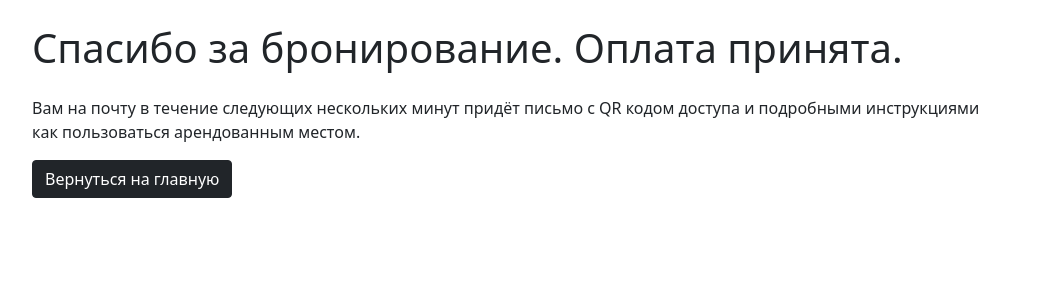
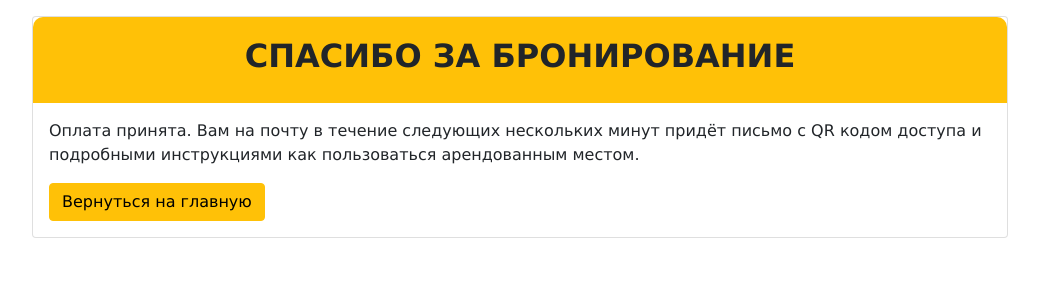
Before and after one commit to balancy/self_storage, a Django app: page /thanks in a window 1280 px wide. Shown: the part 56-356 px from the top of the page, without its empty margins (120-1159 px from the left). Run offline with Django 3.2, Linux system fonts and the light colour scheme; parts of the project's set-up code (start-up, migrations or seed data) failed here and were passed over.

Commit message:
Make some little visual design fot 2 and 3 tabs

```diff
--- a/static/css/styles.css
+++ b/static/css/styles.css
@@ -1,5 +1,6 @@
 .container {
     width: 1000px;
+    font-family: "Verdana", "Arial", "Helvetica Neue", sans-serif;
 }
 
 .caption-bg {
@@ -9,3 +10,19 @@
 .red {
     color: red;
 }
+
+.form-title {
+    background-color: #ffc107;
+    display: flex;
+    align-items: center;
+    justify-content: center;
+    text-transform: uppercase;
+    border-top-left-radius: 10px;
+    border-top-right-radius: 10px;
+    margin: 0;
+    padding: 20px;
+}
+
+.bold {
+    font-weight: 600;
+}
--- a/storage_rental/templates/storage_rental/thanks.html
+++ b/storage_rental/templates/storage_rental/thanks.html
@@ -7,11 +7,17 @@
 
 {% block content %}
 <div class="container">
-    <h1 class="my-4">Спасибо за бронирование. Оплата принята.</h1>
-    <p>Вам на почту в течение следующих нескольких минут придёт письмо с QR кодом доступа и подробными инструкциями как пользоваться арендованным местом.</p>
-    <form action="{% url 'index' %}">
-        <button class="btn btn-dark" type="submit">Вернуться на главную</button>
-    </form>
+    <div class="card my-3">
+      <div class="form-title">
+        <h2 class="bold">Спасибо за бронирование</h2>
+      </div>
+      <div class="card-body">
+        <p>Оплата принята. Вам на почту в течение следующих нескольких минут придёт письмо с QR кодом доступа и подробными инструкциями как пользоваться арендованным местом.</p>
+        <form action="{% url 'index' %}">
+            <button class="btn btn-warning" type="submit">Вернуться на главную</button>
+        </form>
+      </div>
+    </div>
 </div>
 
 {% endblock %}
```
Also changed, not shown: storage_rental/templates/storage_rental/application.html (+10 -2 lines), storage_rental/templates/storage_rental/payment.html (+8 -2 lines), storage_rental/templates/storage_rental/rental_order.html (+11 -4 lines), storage_rental/templates/storage_rental/storing_order.html (+9 -2 lines).
